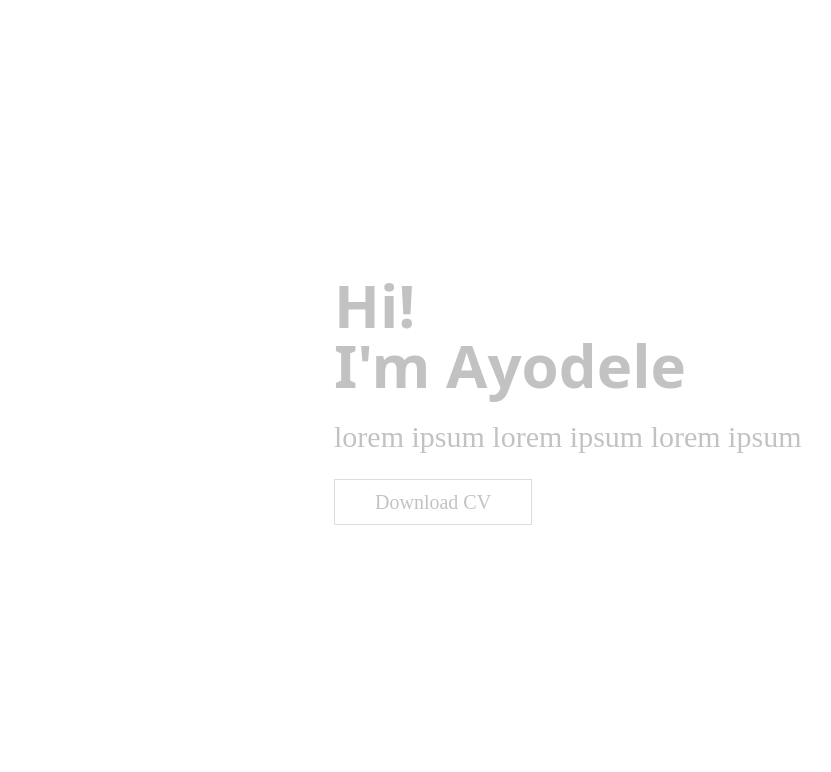
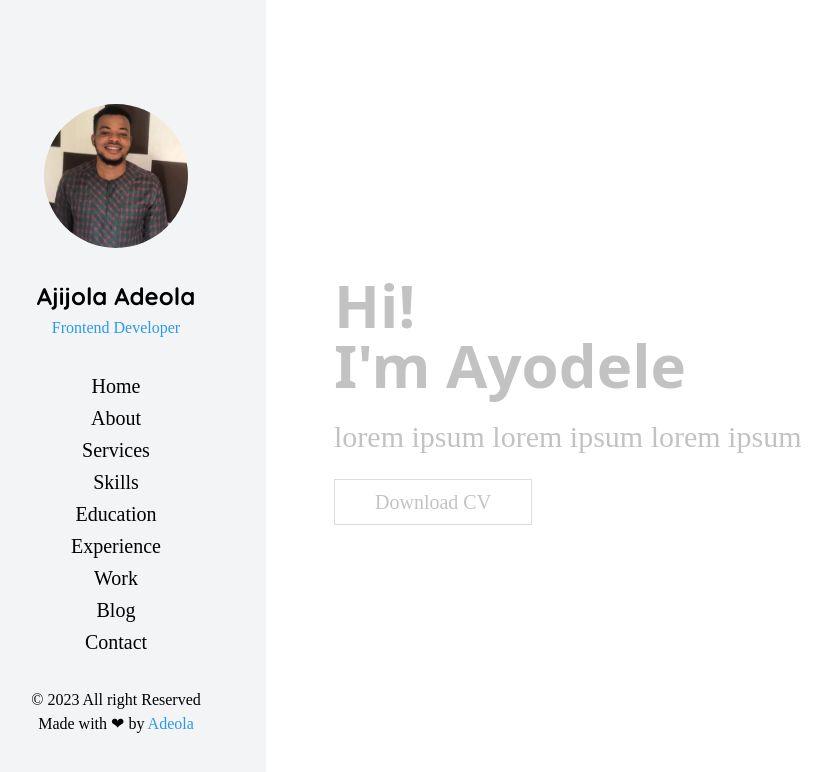
Before and after one commit to uniquness1/My-Portfolio, a Vue app: page / in a window 1280 px wide. Shown: the top 772 px of the page, without its empty margins (34-865 px from the left). Built offline with nearby package versions, Linux system fonts and the light colour scheme; a web font is replaced by a local one.

Commit message:
Update asideContent.vue

```diff
--- a/src/components/asideContent.vue
+++ b/src/components/asideContent.vue
@@ -1,5 +1,5 @@
 <template>
-    <aside v-show="sidebarOpen"
+    <aside
         class="h-screen overflow-y-scroll bg-gray-100 w-full md:w-[300px] fixed top-0 left-0 transition-transform duration-300 py-10 flex items-center justify-center">
         <div class="flex flex-col items-center justify-center gap-8">
             <div class="w-36 h-36 md:mt-10">
```
